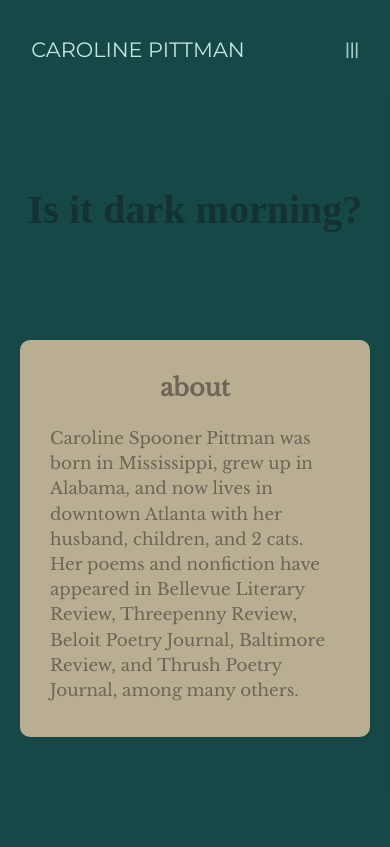
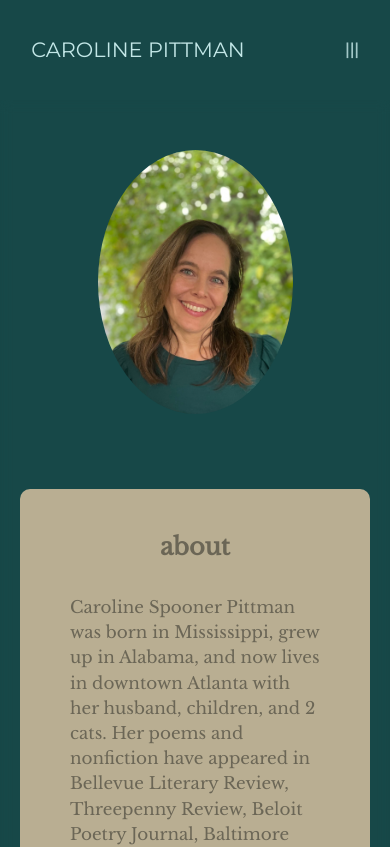
Before and after one commit to jack-pittman/poetry_site_next, a Next.js app: page / in a window 390 px wide. Shown: the top 847 px of the page. Built offline with nearby package versions, Linux system fonts and the light colour scheme; a web font is replaced by a local one.

Commit message:
first draft complete!!

```diff
--- a/app/components/header/menuButton/menuButton.css
+++ b/app/components/header/menuButton/menuButton.css
@@ -15,6 +15,8 @@
 
     font-family: 'Montserrat Regular';
     font-weight: bold;
+
+    user-select: none;
   }
 
   .overlay {
--- a/app/css/body.css
+++ b/app/css/body.css
@@ -153,6 +153,18 @@
 
 
 }
+#portrait-container-hidden {
+    display: none;
+    justify-content: center;
+    align-items: center;
+
+    margin-top: 50px;
+    margin-bottom: 75px;
+
+    animation: fadeIn ease 5s; /* Adjust the duration as needed */
+
+
+}
 
 #portrait {
     width: 30%;
@@ -163,8 +175,8 @@
 
 
 .bio-text-container {
-    margin-right: 5%;
-    margin-left: 5%;
+    /* margin-right: 30px;
+    margin-left: 30px; */
     /* margin-top: 500px;  */
 
     text-align: left;
@@ -176,7 +188,7 @@
 
 
 
-    padding: 10px;
+    padding: 30px;
     border-radius: 10px;
 }
 
@@ -186,6 +198,9 @@
     font-family: 'Libre Baskerville Regular';
 
     /* font-family: 'Baskerville'; */
+
+    /* margin-right: 30px;
+    margin-left: 30px; */
 
 
     font-size: 105%;
@@ -220,7 +235,7 @@
     animation: fadeIn ease 1.5s; /* Adjust the duration as needed */
     display: flex;
     flex-direction: column;
-    gap: 10px;
+    gap: 15px;
 }
 
 strong {
@@ -258,8 +273,8 @@ strong {
 
     font-size: 140%;
 
-    margin-bottom: 20px;
-    margin-top: 20px;
+    margin-bottom: 30px;
+    margin-top: 10px;
 }
 
 .award-container {
@@ -313,6 +328,8 @@ strong {
         /* margin-bottom: 200px; */
         margin-right: 100px;
         margin-left: 100px;
+
+        display: none;
     }
     .quote-container h1 {
         font-size: 250%;
@@ -325,6 +342,12 @@ strong {
         margin-right: 5%;
         margin-left: 5%;
         margin-bottom: 0px;
+    }
+    #portrait-container {
+        display:none;
+    }
+    #portrait-container-hidden {
+        display: flex;
     }
     #portrait {
         width: 50%;
@@ -343,6 +366,8 @@ strong {
     }
     .bio-text-container p {
         /* font-size: 16px;  */
+        /* margin-right: 20px;
+        margin-left: 20px; */
     }
     #bodyText {
         margin-right: 20px;
--- a/app/page.tsx
+++ b/app/page.tsx
@@ -18,6 +18,9 @@ export default function Home() {
         <div className="body">
           <div className="canvas">
             <div className="accent-container">
+              <div id="portrait-container-hidden">
+                  <img src="/media/images/portrait.jpeg" id="portrait" alt="Portait of Caroline Pittman."/>
+              </div>
 
               <div className="quote-container">
                   <h1 id="line1">Is it dark morning?</h1>
--- a/app/pages/contact/page.tsx
+++ b/app/pages/contact/page.tsx
@@ -27,6 +27,8 @@ export default function Page() {
                             </div>
                             <p id="bodyText">
                                 For readings, lectures, classroom visits, or requests for work, contact me at csppoetry@gmail.com
+                                <br/>
+
                             </p>
                             <br/>
                         </div>
--- a/app/pages/publications/page.tsx
+++ b/app/pages/publications/page.tsx
@@ -42,7 +42,6 @@ export default function Page() {
                                 <br/>
 
                             </div>
-                            <br/>
                         </div>
                     </div>
                     <div className="spacer-bar"></div>
```
